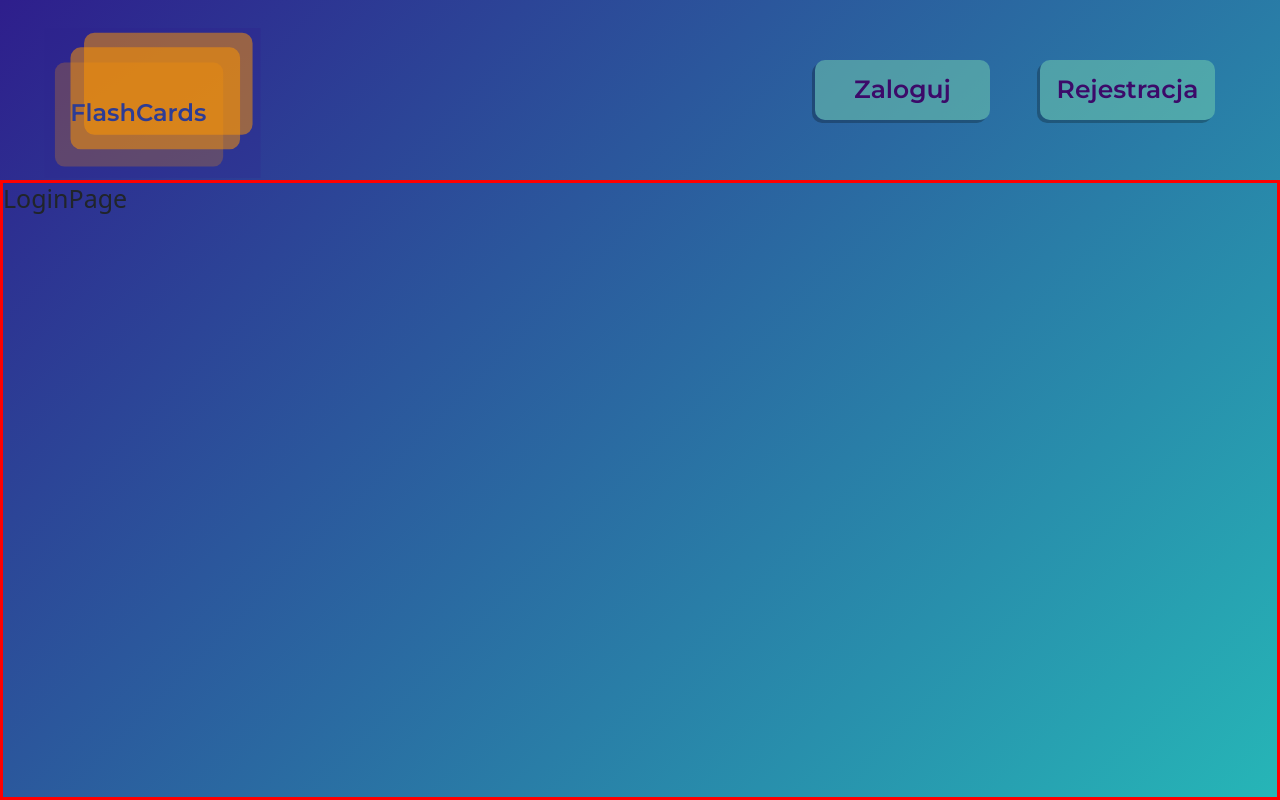
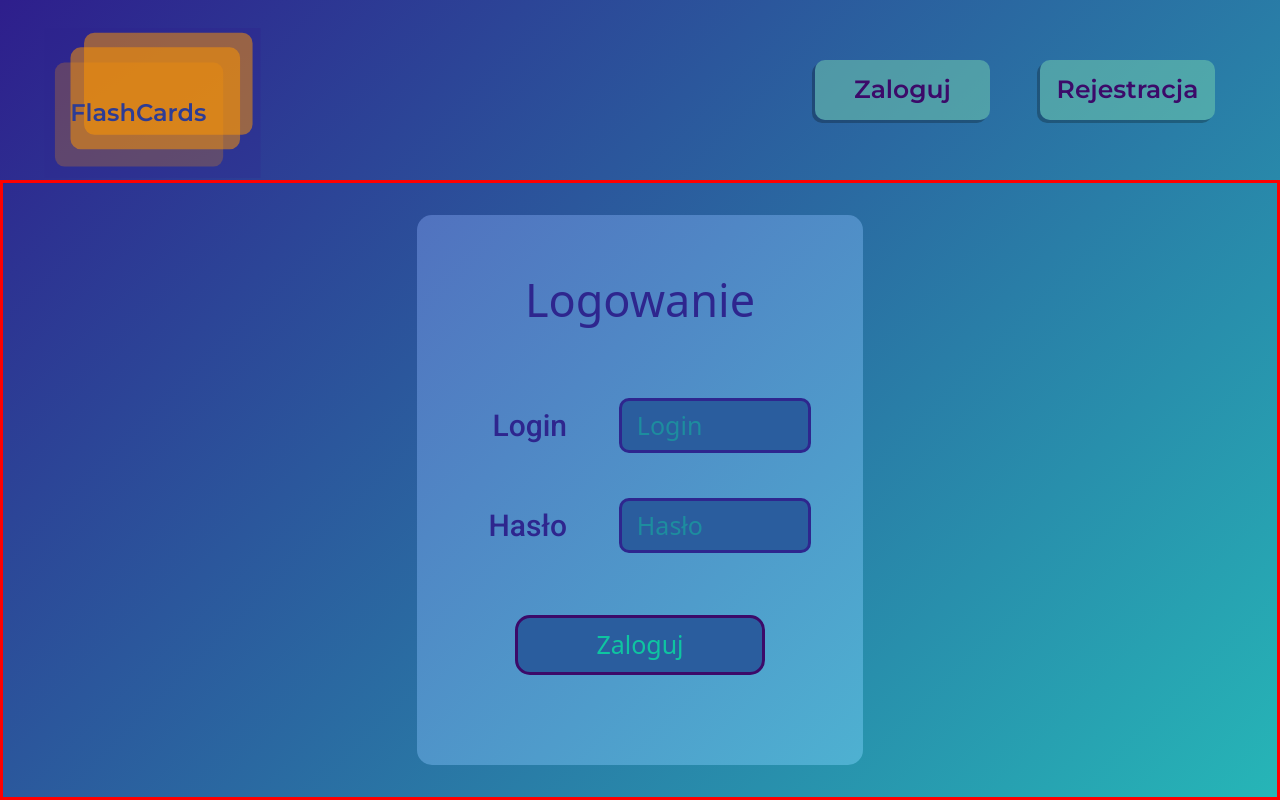
Before and after one commit to Fanki11er/FlashCards, a React (Create React App) app in the folder FlashCards/ClientApp/: page /Login in a window 1280 px wide. Built offline with nearby package versions, Linux system fonts and the light colour scheme.

Commit message:
Added and styled Form to login page

```diff
--- a/FlashCards/ClientApp/src/Theme/theme.ts
+++ b/FlashCards/ClientApp/src/Theme/theme.ts
@@ -3,9 +3,15 @@ export const theme: AppTheme = {
     navigationButton: 'rgba(118, 210, 176, 0.5)',
     darkPurple: 'rgba(60, 10, 105, 1)',
     transparentGray: 'rgba(0, 0, 0, 0.25)',
+    purple: 'rgba(46,38,142, 1)',
+    inputBlue: 'rgba(42, 93, 158, 1)',
+    buttonGreen: 'rgba(0, 252, 163, 0.66)',
+    greenPlaceholder: 'rgba(0, 252, 163, 0.3)',
+    orange: 'rgba(255, 152, 0, 1)',
   },
   fontSizes: {
     navigationButton: '25px',
+    mediumHeader: '4.5rem',
   },
 };
 
@@ -14,8 +20,14 @@ export type AppTheme = {
     navigationButton: string;
     darkPurple: string;
     transparentGray: string;
+    purple: string;
+    inputBlue: string;
+    buttonGreen: string;
+    greenPlaceholder: string;
+    orange: string;
   };
   fontSizes: {
     navigationButton: string;
+    mediumHeader: string;
   };
 };
--- a/FlashCards/ClientApp/src/Views/LoginPage/LoginPage.styles.ts
+++ b/FlashCards/ClientApp/src/Views/LoginPage/LoginPage.styles.ts
@@ -1,7 +1,8 @@
 import styled from 'styled-components';
 
 export const LoginPageWrapper = styled.div`
-  display: flex;
+  display: grid;
+  grid-template-columns: 1fr 35% 1fr;
   width: 100%;
   height: 100%;
   border: 3px solid red;
--- a/FlashCards/ClientApp/src/Views/LoginPage/LoginPage.tsx
+++ b/FlashCards/ClientApp/src/Views/LoginPage/LoginPage.tsx
@@ -1,9 +1,10 @@
+import LoginForm from '../../components/Organisms/LoginForm/LoginForm';
 import { LoginPageWrapper } from './LoginPage.styles';
 
 const LoginPage = () => {
   return (
     <LoginPageWrapper>
-      <h1>LoginPage</h1>
+      <LoginForm />
     </LoginPageWrapper>
   );
 };
--- /dev/null
+++ b/FlashCards/ClientApp/src/components/Atoms/Buttons/Buttons.ts
@@ -0,0 +1,19 @@
+import styled from 'styled-components';
+
+export const DefaultButton = styled.button`
+  width: 250px;
+  height: 60px;
+  background-color: ${({ theme }) => theme.colors.inputBlue};
+  color: ${({ theme }) => theme.colors.buttonGreen};
+  border: 3px solid ${({ theme }) => theme.colors.darkPurple};
+  border-radius: 15px;
+  font-size: ${({ theme }) => theme.fontSizes.navigationButton};
+  transition: color 0.5s, border 0.5s;
+  justify-self: center;
+  align-self: flex-start;
+  margin-top: 25px;
+  :hover {
+    border: 3px solid ${({ theme }) => theme.colors.orange};
+    color: ${({ theme }) => theme.colors.orange};
+  }
+`;
--- /dev/null
+++ b/FlashCards/ClientApp/src/components/Atoms/FormHeader/FormHeader.ts
@@ -0,0 +1,7 @@
+import styled from 'styled-components';
+
+export const FormHeader = styled.h2`
+  font-size: ${({ theme }) => theme.fontSizes.mediumHeader};
+  color: ${({ theme }) => theme.colors.purple};
+  text-align: center;
+`;
--- /dev/null
+++ b/FlashCards/ClientApp/src/components/Molecules/FormInput/FormInput.styles.ts
@@ -0,0 +1,47 @@
+import styled from 'styled-components';
+import { Field, ErrorMessage } from 'formik';
+
+export const FormInputWrapper = styled.div`
+  display: grid;
+  grid-template-columns: 150px 1fr;
+  grid-template-rows: 0.7fr 0.3fr;
+
+  width: 100%;
+  height: 100px;
+  align-items: center;
+`;
+
+export const StyledField = styled(Field)`
+  display: grid;
+  grid-column: 2 / span 1;
+  grid-row: 1 / span 1;
+  width: 65%;
+  height: 55px;
+  border: 3px solid ${({ theme }) => theme.colors.purple};
+  border-radius: 10px;
+  justify-self: center;
+  background-color: ${({ theme }) => theme.colors.inputBlue};
+  padding: 0 15px;
+  color: ${({ theme }) => theme.colors.buttonGreen};
+  font-size: ${({ theme }) => theme.fontSizes.navigationButton};
+  transition: border 0.5s;
+  outline: none;
+  ::placeholder {
+    color: ${({ theme }) => theme.colors.greenPlaceholder};
+    font-size: ${({ theme }) => theme.fontSizes.navigationButton};
+  }
+  :focus {
+    border: 3px solid ${({ theme }) => theme.colors.orange};
+  }
+`;
+
+export const Label = styled.label`
+  color: ${({ theme }) => theme.colors.purple};
+  font-size: 3rem;
+  font-family: 'Roboto';
+  justify-self: flex-end;
+`;
+
+export const Error = styled(ErrorMessage)`
+  color: red;
+`;
--- /dev/null
+++ b/FlashCards/ClientApp/src/components/Molecules/FormInput/FormInput.tsx
@@ -0,0 +1,22 @@
+import { Error, FormInputWrapper, Label, StyledField } from './FormInput.styles';
+
+interface InputProps {
+  name: string;
+  label: string;
+  errorMessage: string;
+  placeholder: string;
+  type?: string;
+}
+
+const FormInput = (props: InputProps) => {
+  const { name, label, /*errorMessage,*/ placeholder, type } = props;
+  return (
+    <FormInputWrapper>
+      <Label>{label}</Label>
+      <StyledField name={name} placeholder={placeholder} type={type ? type : 'text'} />
+      <Error name={name} />
+    </FormInputWrapper>
+  );
+};
+
+export default FormInput;
--- /dev/null
+++ b/FlashCards/ClientApp/src/components/Organisms/LoginForm/LoginForm.styles.ts
@@ -0,0 +1,16 @@
+import styled from 'styled-components';
+import { Form } from 'formik';
+
+export const StyledForm = styled(Form)`
+  display: grid;
+  grid-column: 2 / span 1;
+  grid-template-columns: 1fr;
+  grid-template-rows: 1fr 0.5fr 0.5fr 1fr;
+  align-self: center;
+  width: 100%;
+  height: 550px;
+  background: linear-gradient(135deg, #5172bf, #4eb1d1);
+  border-radius: 15px;
+  align-items: center;
+  justify-content: center;
+`;
--- /dev/null
+++ b/FlashCards/ClientApp/src/components/Organisms/LoginForm/LoginForm.tsx
@@ -0,0 +1,32 @@
+import { Formik } from 'formik';
+import { DefaultButton } from '../../Atoms/Buttons/Buttons';
+import { FormHeader } from '../../Atoms/FormHeader/FormHeader';
+import FormInput from '../../Molecules/FormInput/FormInput';
+import { StyledForm } from './LoginForm.styles';
+
+interface MyFormValues {
+  login: string;
+  password: string;
+}
+const LoginForm = () => {
+  const initialValues: MyFormValues = { login: '', password: '' };
+  return (
+    <Formik
+      initialValues={initialValues}
+      onSubmit={(values, actions) => {
+        //console.log({ values, actions });
+        //alert(JSON.stringify(values, null, 2));
+        //actions.setSubmitting(false);
+      }}
+    >
+      <StyledForm>
+        <FormHeader>Logowanie</FormHeader>
+        <FormInput name="login" placeholder="Login" label="Login" errorMessage="Test" />
+        <FormInput name="password" placeholder="Hasło" label="Hasło" errorMessage="Test" />
+        <DefaultButton type="submit">Zaloguj</DefaultButton>
+      </StyledForm>
+    </Formik>
+  );
+};
+
+export default LoginForm;
```
Also changed, not shown: 1 other file (tests, documents, lock files or other folders).
